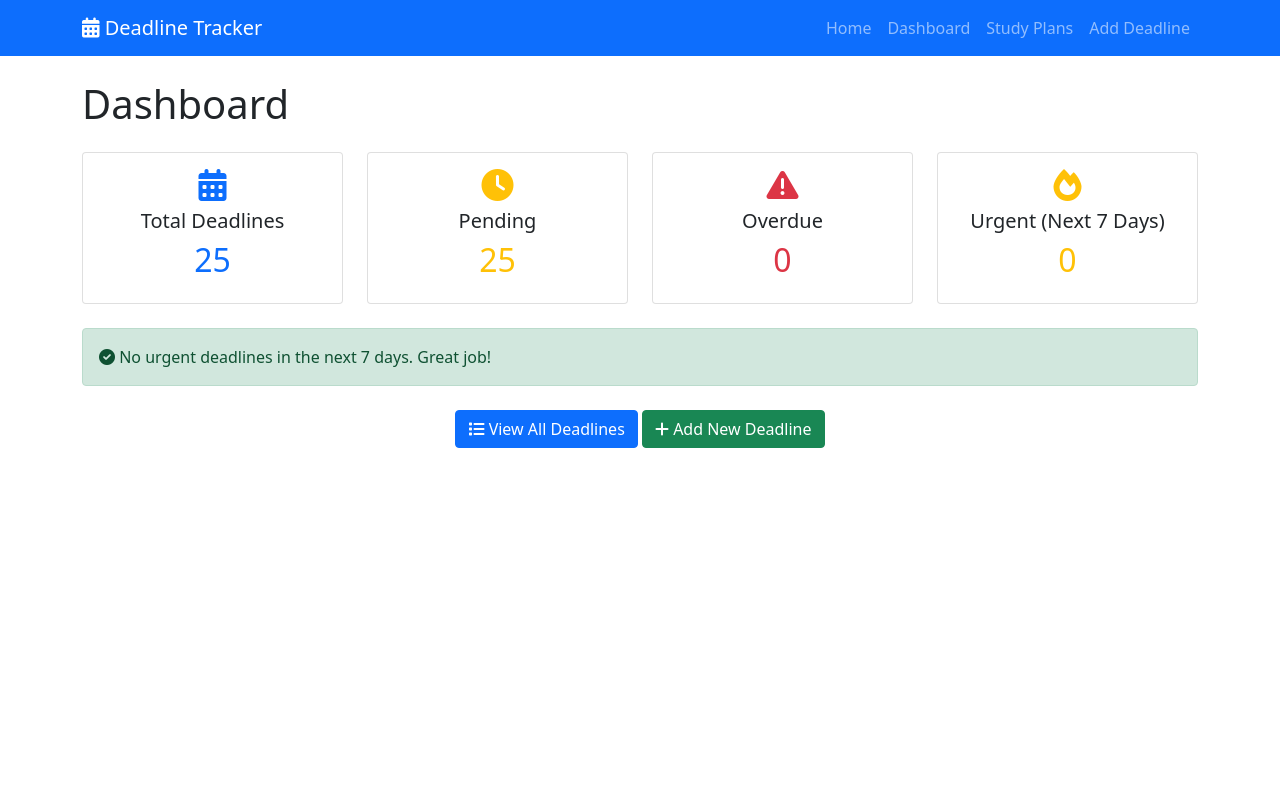
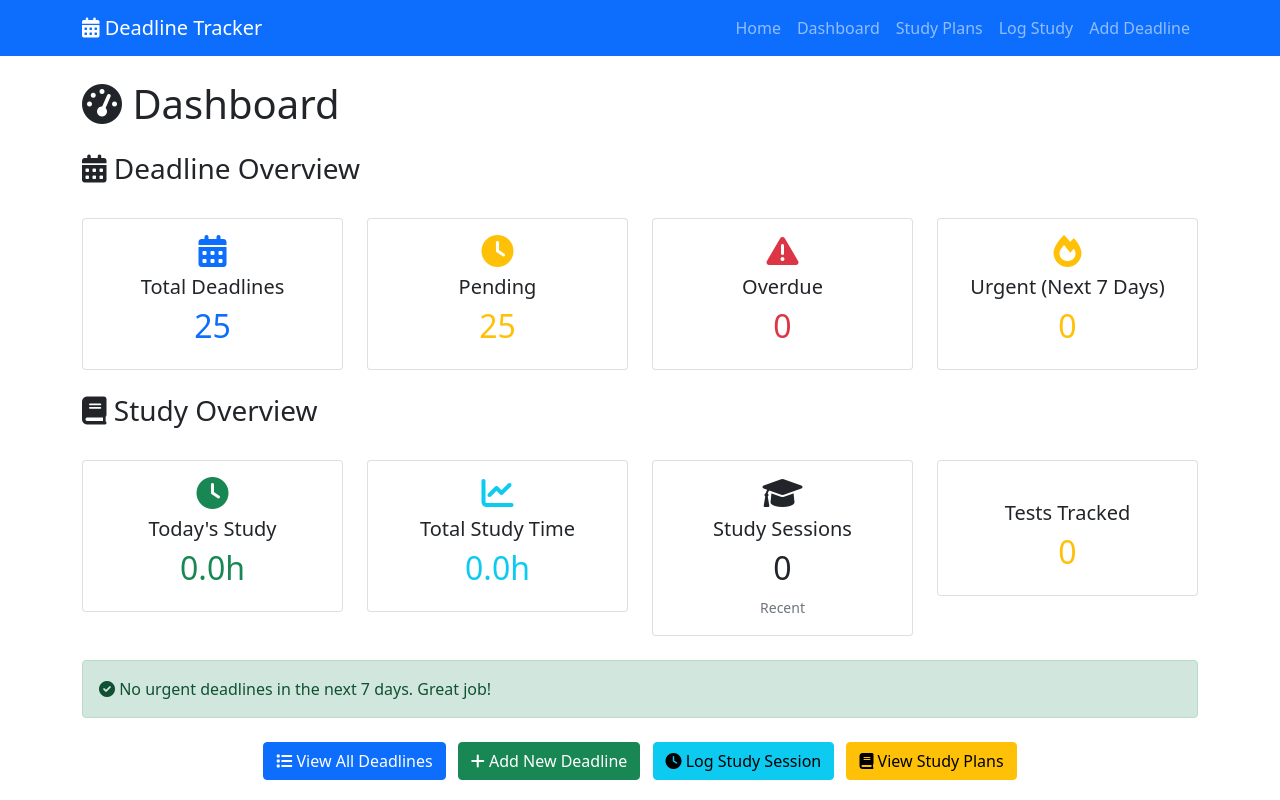
Before and after one commit to travis7451/GraduatePrepare, a Flask app: page /dashboard in a window 1280 px wide. Run offline with Flask 3, Linux system fonts and the light colour scheme; data comes from the database, SQL or seed files in the repository; data that the repository does not hold is empty.

Commit message:
Add comprehensive study tracking with unified dashboard
- Add StudySession and StudyProgress database models
- Create interactive study session logging
- Add study analytics to main dashboard
- Combine deadline and study tracking in single dashboard
- Add study time tracking by test type and subject
- Show recent study sessions and daily study progress
- Navigation updated with 'Log Study' quick access
- Remove separate study dashboard in favor of unified view

```diff
--- a/deadline_tracker/app.py
+++ b/deadline_tracker/app.py
@@ -33,6 +33,29 @@ class Deadline(db.Model):
 
     def is_urgent(self):
         return 0 <= self.days_until_deadline() <= 7
+
+class StudySession(db.Model):
+    id = db.Column(db.Integer, primary_key=True)
+    test_type = db.Column(db.String(20), nullable=False)  # TOEFL, GRE
+    subject = db.Column(db.String(100), nullable=False)  # Reading, Math, Vocabulary, etc.
+    task_name = db.Column(db.String(200), nullable=False)  # Specific task studied
+    duration_minutes = db.Column(db.Integer, nullable=False)  # Study time in minutes
+    notes = db.Column(db.Text)  # Study notes or observations
+    date_studied = db.Column(db.Date, nullable=False, default=datetime.now().date())
+    created_at = db.Column(db.DateTime, default=datetime.utcnow)
+
+    def duration_hours(self):
+        return round(self.duration_minutes / 60, 2)
+
+class StudyProgress(db.Model):
+    id = db.Column(db.Integer, primary_key=True)
+    test_type = db.Column(db.String(20), nullable=False)  # TOEFL, GRE
+    phase_number = db.Column(db.Integer, nullable=False)  # 0, 1, 2, 3
+    task_index = db.Column(db.Integer, nullable=False)  # Task index within phase
+    completed = db.Column(db.Boolean, default=False)
+    completion_date = db.Column(db.Date)
+    notes = db.Column(db.Text)
+    created_at = db.Column(db.DateTime, default=datetime.utcnow)
 
 @app.route('/')
 def index():
@@ -154,10 +177,72 @@ def study_plan_detail(test_type):
         flash(f'Study plan for {test_type} not found', 'error')
         return redirect(url_for('study_plans'))
 
-    return render_template('study_plan_detail.html', plan=plan, test_type=test_type.upper())
+    # Get study progress for this test
+    progress = StudyProgress.query.filter_by(test_type=test_type.upper()).all()
+    progress_dict = {f"{p.phase_number}_{p.task_index}": p for p in progress}
+
+    return render_template('study_plan_detail.html',
+                         plan=plan,
+                         test_type=test_type.upper(),
+                         progress=progress_dict)
+
+@app.route('/add-study-session', methods=['GET', 'POST'])
+def add_study_session():
+    """Add a new study session"""
+    if request.method == 'POST':
+        session = StudySession(
+            test_type=request.form['test_type'],
+            subject=request.form['subject'],
+            task_name=request.form['task_name'],
+            duration_minutes=int(request.form['duration_minutes']),
+            notes=request.form.get('notes', ''),
+            date_studied=datetime.strptime(request.form['date_studied'], '%Y-%m-%d').date()
+        )
+        db.session.add(session)
+        db.session.commit()
+        flash(f'Study session added: {session.duration_hours()} hours on {session.subject}!', 'success')
+        return redirect(url_for('dashboard'))
+
+    return render_template('add_study_session.html')
+
+
+@app.route('/mark-task-complete', methods=['POST'])
+def mark_task_complete():
+    """Mark a study plan task as complete"""
+    test_type = request.form['test_type']
+    phase_number = int(request.form['phase_number'])
+    task_index = int(request.form['task_index'])
+
+    # Check if already exists
+    progress = StudyProgress.query.filter_by(
+        test_type=test_type,
+        phase_number=phase_number,
+        task_index=task_index
+    ).first()
+
+    if progress:
+        progress.completed = True
+        progress.completion_date = datetime.now().date()
+    else:
+        progress = StudyProgress(
+            test_type=test_type,
+            phase_number=phase_number,
+            task_index=task_index,
+            completed=True,
+            completion_date=datetime.now().date()
+        )
+        db.session.add(progress)
+
+    db.session.commit()
+    flash('Task marked as complete!', 'success')
+    return redirect(url_for('study_plan_detail', test_type=test_type.lower()))
 
 @app.route('/dashboard')
 def dashboard():
+    from sqlalchemy import func
+    from datetime import date, timedelta
+
+    # Deadline statistics
     total_deadlines = Deadline.query.count()
     pending_deadlines = Deadline.query.filter_by(status='pending').count()
     overdue_deadlines = Deadline.query.filter(
@@ -171,11 +256,51 @@ def dashboard():
         Deadline.status != 'completed'
     ).all()
 
+    # Study statistics
+    recent_sessions = StudySession.query.order_by(StudySession.date_studied.desc()).limit(5).all()
+
+    # Get daily study time for last 30 days
+    thirty_days_ago = date.today() - timedelta(days=30)
+    daily_study = db.session.query(
+        StudySession.date_studied,
+        func.sum(StudySession.duration_minutes).label('total_minutes')
+    ).filter(
+        StudySession.date_studied >= thirty_days_ago
+    ).group_by(StudySession.date_studied).all()
+
+    # Get study time by test type
+    study_by_test = db.session.query(
+        StudySession.test_type,
+        func.sum(StudySession.duration_minutes).label('total_minutes')
+    ).group_by(StudySession.test_type).all()
+
+    # Get study time by subject
+    study_by_subject = db.session.query(
+        StudySession.subject,
+        func.sum(StudySession.duration_minutes).label('total_minutes')
+    ).group_by(StudySession.subject).all()
+
+    # Calculate totals
+    total_minutes = sum(s.total_minutes or 0 for s in study_by_test)
+    total_hours = round(total_minutes / 60, 1)
+
+    # Get today's study time
+    today = date.today()
+    today_sessions = StudySession.query.filter_by(date_studied=today).all()
+    today_minutes = sum(s.duration_minutes for s in today_sessions)
+    today_hours = round(today_minutes / 60, 1)
+
     return render_template('dashboard.html',
                          total_deadlines=total_deadlines,
                          pending_deadlines=pending_deadlines,
                          overdue_deadlines=overdue_deadlines,
-                         urgent_deadlines=urgent_deadlines)
+                         urgent_deadlines=urgent_deadlines,
+                         recent_sessions=recent_sessions,
+                         daily_study=daily_study,
+                         study_by_test=study_by_test,
+                         study_by_subject=study_by_subject,
+                         total_hours=total_hours,
+                         today_hours=today_hours)
 
 def initialize_database():
     """Initialize database with data if empty"""
--- a/deadline_tracker/templates/base.html
+++ b/deadline_tracker/templates/base.html
@@ -17,6 +17,7 @@
                 <a class="nav-link" href="{{ url_for('index') }}">Home</a>
                 <a class="nav-link" href="{{ url_for('dashboard') }}">Dashboard</a>
                 <a class="nav-link" href="{{ url_for('study_plans') }}">Study Plans</a>
+                <a class="nav-link" href="{{ url_for('add_study_session') }}">Log Study</a>
                 <a class="nav-link" href="{{ url_for('add_deadline') }}">Add Deadline</a>
             </div>
         </div>
--- a/deadline_tracker/templates/dashboard.html
+++ b/deadline_tracker/templates/dashboard.html
@@ -3,7 +3,14 @@
 {% block title %}Dashboard - Deadline Tracker{% endblock %}
 
 {% block content %}
-<h1 class="mb-4">Dashboard</h1>
+<h1 class="mb-4"><i class="fas fa-tachometer-alt"></i> Dashboard</h1>
+
+<!-- Deadline Statistics -->
+<div class="row mb-4">
+    <div class="col-12">
+        <h3><i class="fas fa-calendar-alt"></i> Deadline Overview</h3>
+    </div>
+</div>
 
 <div class="row mb-4">
     <div class="col-md-3">
@@ -39,6 +46,53 @@
                 <i class="fas fa-fire fa-2x text-warning mb-2"></i>
                 <h5 class="card-title">Urgent (Next 7 Days)</h5>
                 <h2 class="text-warning">{{ urgent_deadlines|length }}</h2>
+            </div>
+        </div>
+    </div>
+</div>
+
+<!-- Study Statistics -->
+<div class="row mb-4">
+    <div class="col-12">
+        <h3><i class="fas fa-book"></i> Study Overview</h3>
+    </div>
+</div>
+
+<div class="row mb-4">
+    <div class="col-md-3">
+        <div class="card text-center">
+            <div class="card-body">
+                <i class="fas fa-clock fa-2x text-success mb-2"></i>
+                <h5 class="card-title">Today's Study</h5>
+                <h2 class="text-success">{{ today_hours }}h</h2>
+            </div>
+        </div>
+    </div>
+    <div class="col-md-3">
+        <div class="card text-center">
+            <div class="card-body">
+                <i class="fas fa-chart-line fa-2x text-info mb-2"></i>
+                <h5 class="card-title">Total Study Time</h5>
+                <h2 class="text-info">{{ total_hours }}h</h2>
+            </div>
+        </div>
+    </div>
+    <div class="col-md-3">
+        <div class="card text-center">
+            <div class="card-body">
+                <i class="fas fa-graduation-cap fa-2x text-purple mb-2"></i>
+                <h5 class="card-title">Study Sessions</h5>
+                <h2 class="text-purple">{{ recent_sessions|length }}</h2>
+                <small class="text-muted">Recent</small>
+            </div>
+        </div>
+    </div>
+    <div class="col-md-3">
+        <div class="card text-center">
+            <div class="card-body">
+                <i class="fas fa-target fa-2x text-warning mb-2"></i>
+                <h5 class="card-title">Tests Tracked</h5>
+                <h2 class="text-warning">{{ study_by_test|length }}</h2>
             </div>
         </div>
     </div>
@@ -124,12 +178,102 @@
 </div>
 {% endif %}
 
+<!-- Study Analytics -->
+{% if recent_sessions %}
+<div class="row mb-4">
+    <div class="col-md-6">
+        <div class="card">
+            <div class="card-header">
+                <h5><i class="fas fa-clock"></i> Recent Study Sessions</h5>
+            </div>
+            <div class="card-body">
+                <div class="table-responsive">
+                    <table class="table table-sm">
+                        <thead>
+                            <tr>
+                                <th>Date</th>
+                                <th>Test</th>
+                                <th>Subject</th>
+                                <th>Duration</th>
+                            </tr>
+                        </thead>
+                        <tbody>
+                            {% for session in recent_sessions %}
+                            <tr>
+                                <td>{{ session.date_studied.strftime('%m/%d') }}</td>
+                                <td>
+                                    <span class="badge bg-primary">{{ session.test_type }}</span>
+                                </td>
+                                <td>{{ session.subject }}</td>
+                                <td>{{ session.duration_hours() }}h</td>
+                            </tr>
+                            {% endfor %}
+                        </tbody>
+                    </table>
+                </div>
+            </div>
+        </div>
+    </div>
+
+    <div class="col-md-6">
+        <div class="card">
+            <div class="card-header">
+                <h5><i class="fas fa-chart-bar"></i> Study Time by Test</h5>
+            </div>
+            <div class="card-body">
+                {% for test_stat in study_by_test %}
+                <div class="mb-3">
+                    <div class="d-flex justify-content-between">
+                        <span>{{ test_stat.test_type }}</span>
+                        <span>{{ (test_stat.total_minutes / 60) | round(1) }}h</span>
+                    </div>
+                    <div class="progress">
+                        <div class="progress-bar" role="progressbar"
+                             style="width: {{ (test_stat.total_minutes / (total_hours * 60) * 100) | round(1) }}%">
+                        </div>
+                    </div>
+                </div>
+                {% endfor %}
+            </div>
+        </div>
+    </div>
+</div>
+
+<div class="row mb-4">
+    <div class="col-12">
+        <div class="card">
+            <div class="card-header">
+                <h5><i class="fas fa-chart-line"></i> Study Time by Subject</h5>
+            </div>
+            <div class="card-body">
+                <div class="row">
+                    {% for subject_stat in study_by_subject %}
+                    <div class="col-md-4 mb-3">
+                        <div class="text-center">
+                            <h6>{{ subject_stat.subject }}</h6>
+                            <span class="badge bg-info fs-6">{{ (subject_stat.total_minutes / 60) | round(1) }}h</span>
+                        </div>
+                    </div>
+                    {% endfor %}
+                </div>
+            </div>
+        </div>
+    </div>
+</div>
+{% endif %}
+
 <div class="text-center mt-4">
-    <a href="{{ url_for('index') }}" class="btn btn-primary">
+    <a href="{{ url_for('index') }}" class="btn btn-primary me-2">
         <i class="fas fa-list"></i> View All Deadlines
     </a>
-    <a href="{{ url_for('add_deadline') }}" class="btn btn-success">
+    <a href="{{ url_for('add_deadline') }}" class="btn btn-success me-2">
         <i class="fas fa-plus"></i> Add New Deadline
+    </a>
+    <a href="{{ url_for('add_study_session') }}" class="btn btn-info me-2">
+        <i class="fas fa-clock"></i> Log Study Session
+    </a>
+    <a href="{{ url_for('study_plans') }}" class="btn btn-warning">
+        <i class="fas fa-book"></i> View Study Plans
     </a>
 </div>
 {% endblock %}
```
